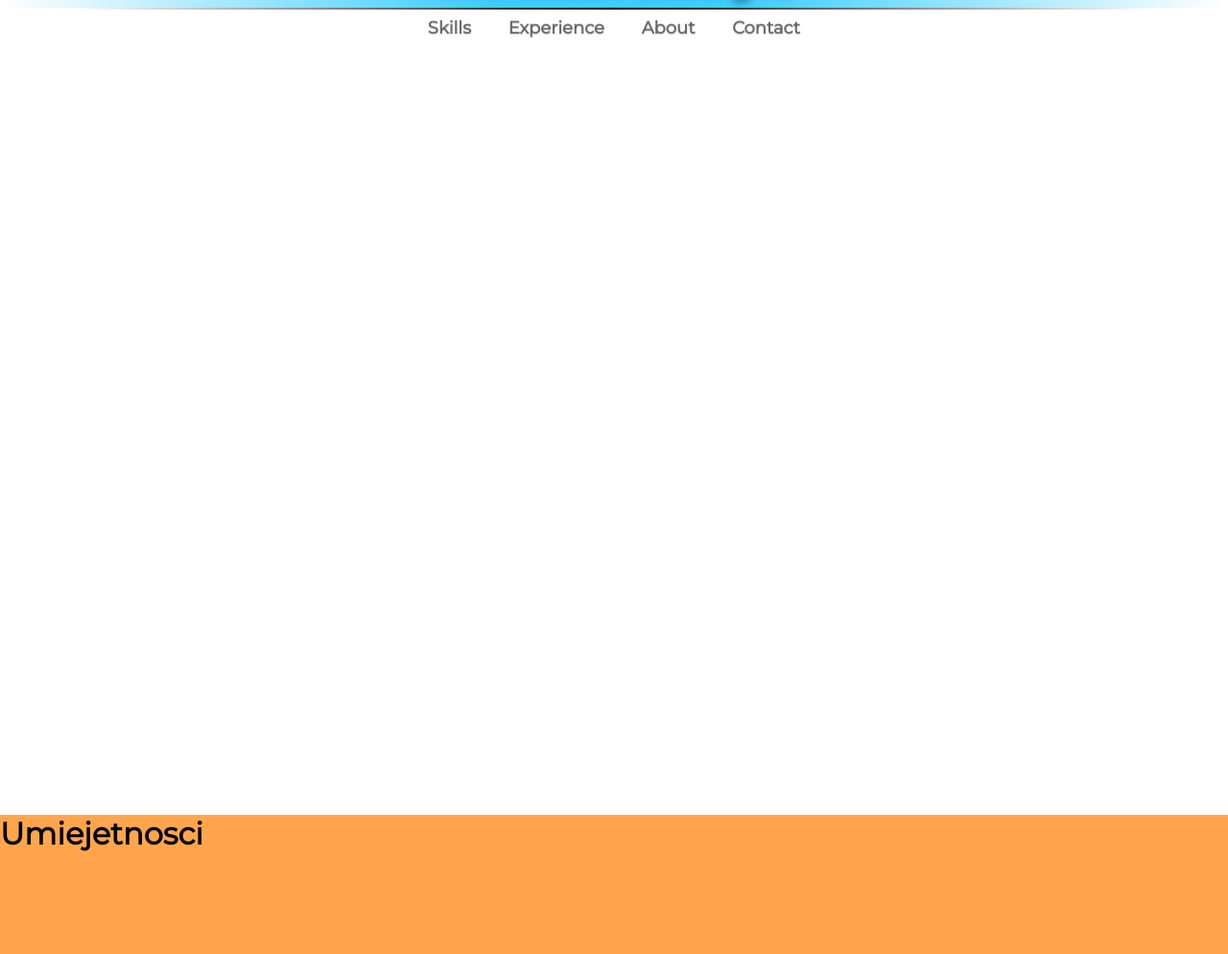
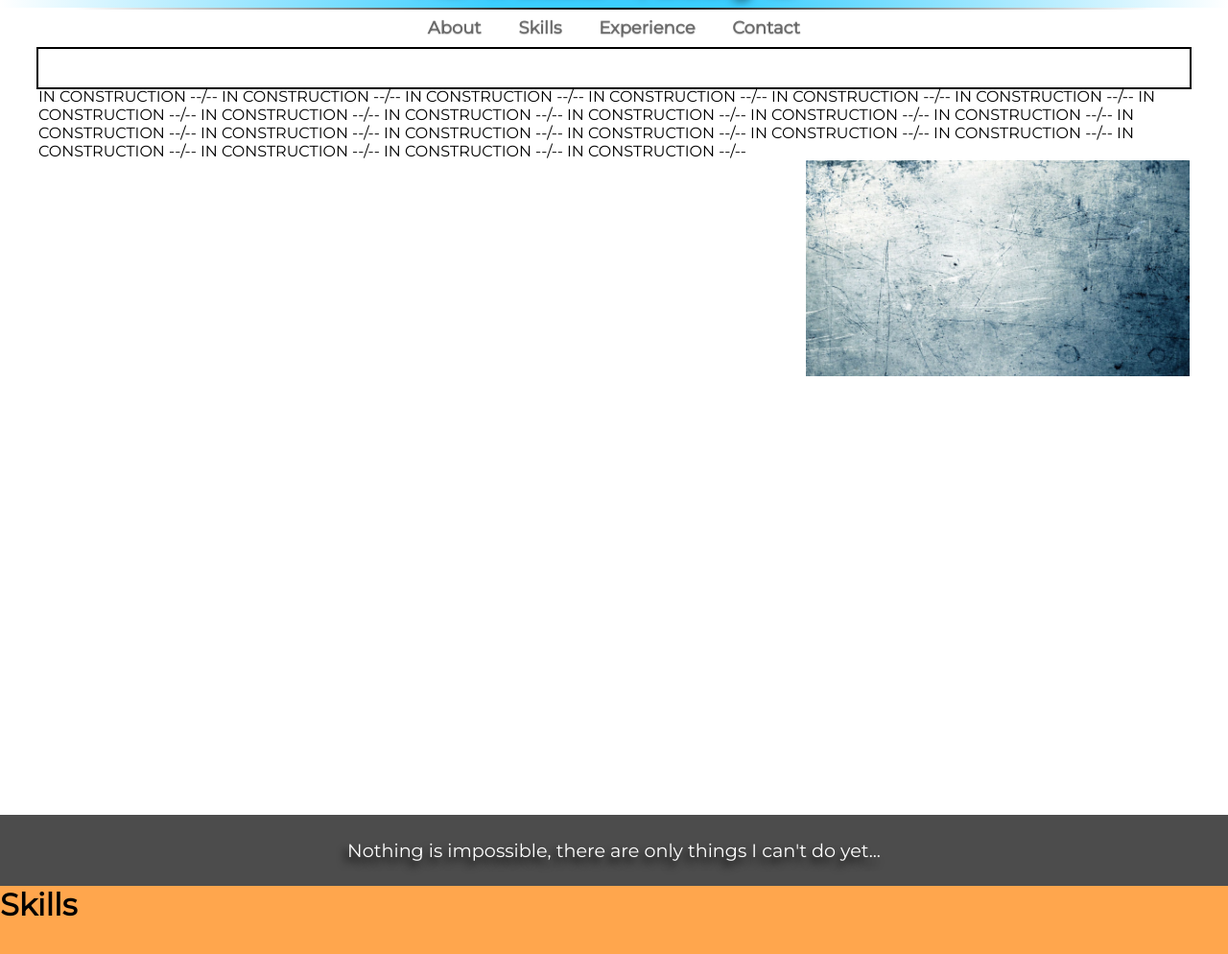
Before and after one commit to klazam/klazam.github.io, a plain HTML site: page index.html in a window 1280 px wide. Shown: the part 42-1036 px from the top of the page at 96% size. Drawn offline with Linux system fonts and the light colour scheme.

Commit message:
in construction

```diff
--- a/css/main.css
+++ b/css/main.css
@@ -66,7 +66,6 @@ div#content {
       line-height: 1.6em;
       font-weight: bold;
       text-align: center;
-
       text-shadow: 0 1px 1px rgba(0,0,0,.2);
       width:100%;
       box-sizing:border-box;
@@ -74,21 +73,12 @@ div#content {
       transition: 1s;
 }
 
-
-
 #secs {
 	max-width: 100%;
 	height: 2000px;
 
 }
 
-
-#language {
-	display: block;
-	float: right;
-	margin: 8px 10px 5px 0;
-	text-shadow: -2px 3px 10px black;
-}
 
 .nav li {
 	display: inline-block;
@@ -190,3 +180,32 @@ li a {
 	padding-right: 20px;
 	margin: -3px;
 }
+
+#about_about {
+	max-width: 1200px;
+	margin: 0 auto;
+	padding: 0;
+	padding-top: 40px;
+	border: solid 2px;
+}
+
+#about_quote {
+	width: 100%;
+	background-color: rgba(0,0,0,0.7);
+	float: both;
+	text-align: center;
+	padding-top: 25px;
+	padding-bottom: 25px;
+	font-size: 1.2em;
+	color: white;
+	text-shadow: -4px 6px 8px #000;
+}
+
+#about_about img {
+	width: 400px;
+	float: right;
+}
+
+#about_about p {
+	float: left;
+}
--- a/index.html
+++ b/index.html
@@ -21,9 +21,9 @@
 		<nav class="nav">
 
 			<ul>
-				<li><a href="#sec1">Skills</a></li>
-				<li><a href="#sec2">Experience</a></li>
-				<li><a href="#sec3">About</a></li>
+				<li><a href="#sec1">About</a></li>
+				<li><a href="#sec2">Skills</a></li>
+				<li><a href="#sec3">Experience</a></li>
 				<li><a href="#sec4">Contact</a></li>
 			</ul>
 		</nav>
@@ -31,12 +31,20 @@
 
 
 <div id="secs">
-	<section id="sec1"></section>
+	<section id="sec1">
+		<div id="about_about">
+			<p>IN CONSTRUCTION --/-- IN CONSTRUCTION --/-- IN CONSTRUCTION --/-- IN CONSTRUCTION --/-- IN CONSTRUCTION --/-- IN CONSTRUCTION --/-- IN CONSTRUCTION --/-- IN CONSTRUCTION --/-- IN CONSTRUCTION --/-- IN CONSTRUCTION --/-- IN CONSTRUCTION --/-- IN CONSTRUCTION --/-- IN CONSTRUCTION --/-- IN CONSTRUCTION --/-- IN CONSTRUCTION --/-- IN CONSTRUCTION --/-- IN CONSTRUCTION --/-- IN CONSTRUCTION --/-- IN CONSTRUCTION --/-- IN CONSTRUCTION --/-- IN CONSTRUCTION --/-- IN CONSTRUCTION --/-- </p>
+			<img src="img/textura.jpg">
+		</div>
 
+	</section>
+	<div id="about_quote"><p>Nothing is impossible, there are only things I can't do yet...
+	</p>
+	</div>
 		<div id="sec2"class="slides">
-		  <div id="sec2_1"><h1>Umiejetnosci</h1></div>
-		  <div id="sec2_2"><h1>Umiejetnosci</h1></div>
-		  <div id="sec2_3"><h1>Umiejetnosci</h1></div>
+		  <div id="sec2_1"><h1>Skills</h1></div>
+		  <div id="sec2_2"><h1>Skills</h1></div>
+		  <div id="sec2_3"><h1>Skills</h1></div>
 		</div>
 
 	<section id="sec3"></section>
```
